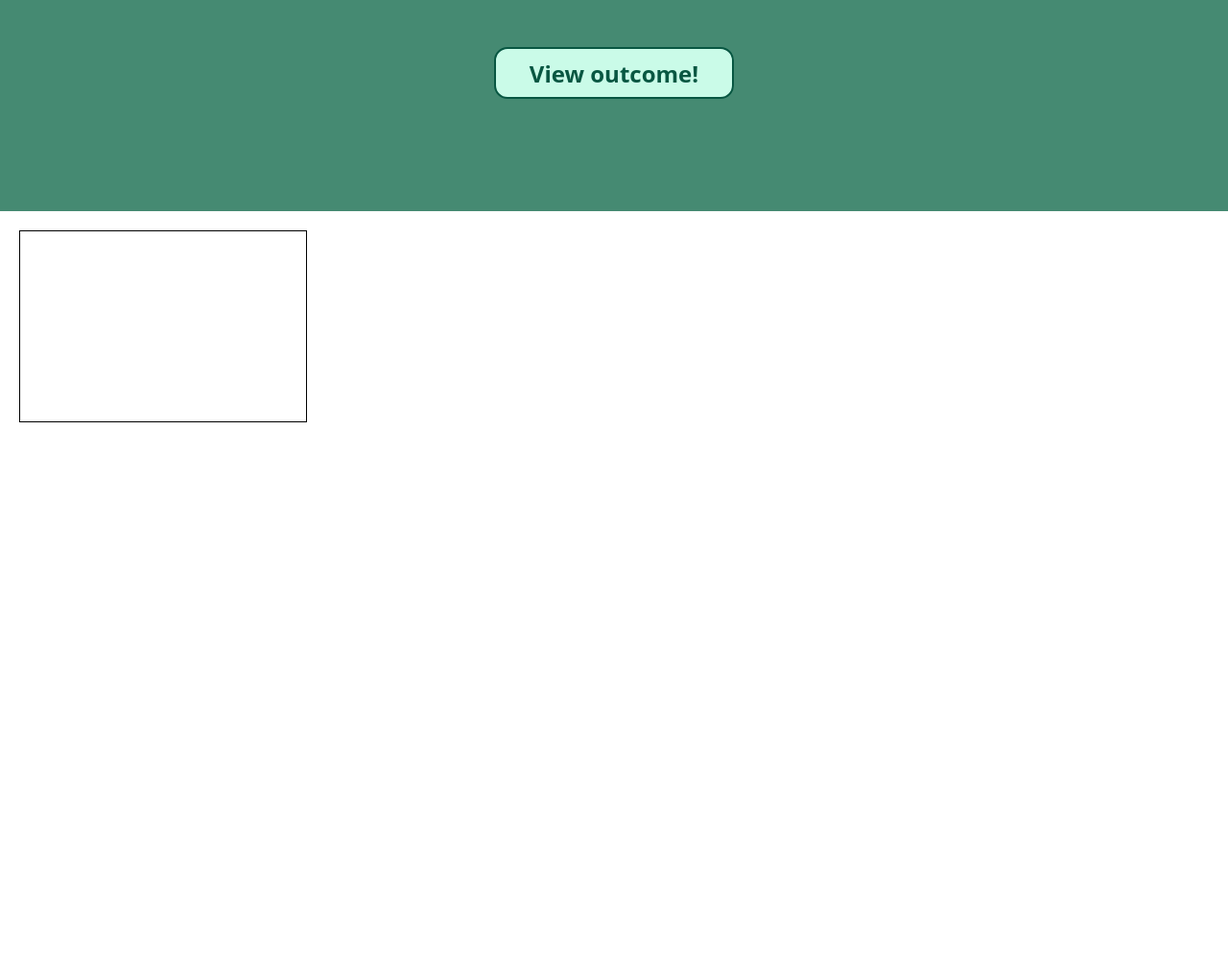
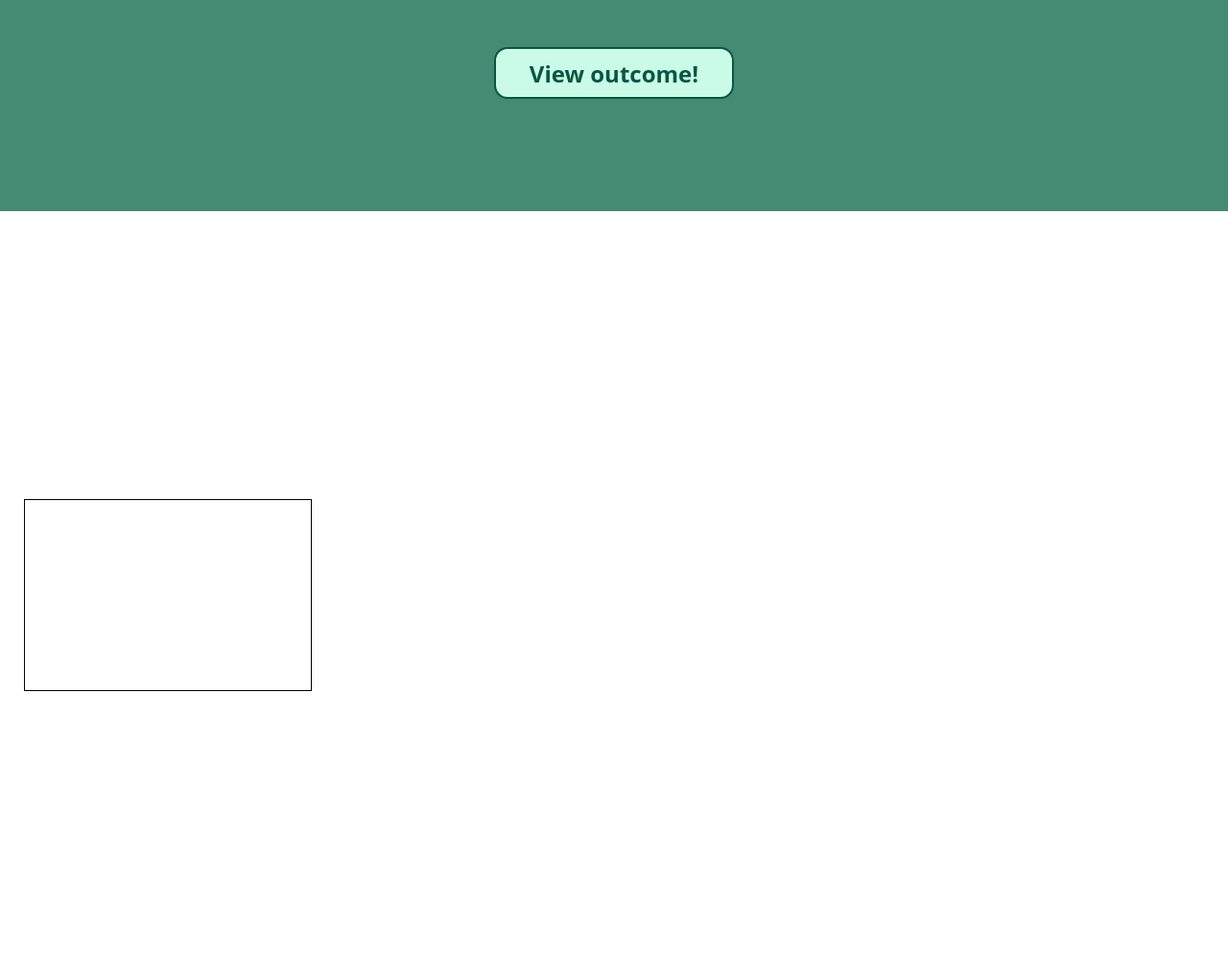
Before and after one commit to nikhilNathwani/Moneyline, a Flask app: page / in a window 1280 px wide. Shown: the part 1380-2400 px from the top of the page at 96% size. Run offline with Flask 2, Linux system fonts and the light colour scheme.

Commit message:
Started adding total-profit div in Results page, and did some refactoring in query-ui-update.js to separate out the creation of the total-profits div from the raw-data div into separate functions. Also split the css into separate files for landing page, filter page, results page, and global css for easier readability.

```diff
--- /dev/null
+++ b/static/css/global.css
@@ -0,0 +1,18 @@
+/* Add global styles */
+* {
+    margin: 0;
+    padding: 0;
+    box-sizing: border-box;
+  }
+
+  body {
+    font-family: 'Open Sans', sans-serif;
+  }
+
+  div.page-container {
+    height: 100vh;
+    padding: 0px 25px;
+    display: flex;
+    align-items: center;
+    text-align: center;
+  }
--- /dev/null
+++ b/static/css/landing-page.css
@@ -0,0 +1,19 @@
+div#landing-page {
+    background-color: #085742;
+  }
+
+  div#landing-page > div#title-area {
+    margin: auto;
+  }
+
+  div#landing-page > div#title-area > h1 {
+    font-size: 84px;
+    color: white;
+    margin-bottom: 20px;
+  }
+
+  div#landing-page > div#title-area > h2 {
+    font-size: 32px;
+    color: #CAFBE8;
+    line-height: 50px;
+  }
--- /dev/null
+++ b/static/css/results-page.css
@@ -0,0 +1,10 @@
+div#results-page > #raw-data-UI {
+  border: 1px solid black;
+  width: 300px;
+  height: 200px;
+  overflow-y: scroll;
+}
+
+div#results-page > #raw-data-UI > div {
+  padding: 5px;
+}
--- a/static/css/styles.css
+++ /dev/null
@@ -1,109 +0,0 @@
-/* Add global styles */
-* {
-  margin: 0;
-  padding: 0;
-  box-sizing: border-box;
-}
-
-body {
-  font-family: 'Open Sans', sans-serif;
-}
-
-div.page-container {
-  height: 100vh;
-  padding: 0px 25px;
-  display: flex;
-  align-items: center;
-  text-align: center;
-}
-
-div#landing-page {
-  background-color: #085742;
-}
-
-div#landing-page > div#title-area {
-  margin: auto;
-}
-
-div#landing-page > div#title-area > h1 {
-  font-size: 84px;
-  color: white;
-  margin-bottom: 20px;
-}
-
-div#landing-page > div#title-area > h2 {
-  font-size: 32px;
-  color: #CAFBE8;
-  line-height: 50px;
-}
-
-div#filter-page {
-  background-color: #458A72;
-}
-
-div#filter-page > div#input-area {
-  width: 1000px;
-  margin: auto;
-  font-size: 64px;
-  font-weight: bold;
-  color: white;
-}
-
-div#filter-page > div#input-area > div#filter-paragraph {
-  line-height: 108px;
-  margin-bottom: 80px;
-}
-
-div#filter-page > div#input-area > div#filter-paragraph > select {
-  font-size: 32px;
-  font-weight: bold;
-  height: 54px;
-  position: relative;
-  bottom: 10px;
-  color: #085742;
-  text-align: center;
-  margin: 0 5px;
-  padding: 0 12px;
-}
-
-#input-area > #submit > button {
-  height: 54px;
-  width: 250px;
-  font-family: 'Open Sans', sans-serif;
-  font-size: 24px;
-  font-weight: bold;
-  background-color: #CAFBE8;
-  color: #085742;
-  border: 2px solid #085742;
-  border-radius: 14px;
-}
-
-#input-area > #submit > button:hover {
-  background-color: #085742;
-  cursor: pointer;
-  color: white;
-  border-color: white;
-  border-width: 3px;
-}
-
-#input-area > #submit > button:active {
-  background-color: #0a6d53;
-}
-
-#main-content {
-  flex: 1; /* take up the remaining space */
-  height: 100%;
-  padding: 20px;
-  /*background-color: rgba(255, 255, 255);*/ /* add a background color for illustration */
-}
-
-#main-content > #raw-data-container {
-  border: 1px solid black;
-  width: 300px;
-  height: 200px;
-  overflow-y: scroll;
-}
-
-#main-content > #raw-data-container > div {
-  padding: 5px;
-}
--- a/templates/index.html
+++ b/templates/index.html
@@ -1,7 +1,10 @@
 <html>
     <head>
         <title>NBA Bet Simulator</title>
-        <link rel="stylesheet" href="/static/css/styles.css">
+        <link rel="stylesheet" href="/static/css/global.css">
+        <link rel="stylesheet" href="/static/css/landing-page.css">
+        <link rel="stylesheet" href="/static/css/filter-page.css">
+        <link rel="stylesheet" href="/static/css/results-page.css">
     </head>
     <body>
         <div id="landing-page" class="page-container">
@@ -40,8 +43,9 @@
             </div>
         </div>
 
-        <div id="main-content">
-            <div id="raw-data-container"></div>
+        <div id="results-page" class="page-container">
+            <div id="total-profit-UI"></div>
+            <div id="raw-data-UI"></div>
         </div>
 
         <!-- include the JavaScript file that generates the dropdown options -->
```
Also changed, not shown: static/css/filter-page.css (added, +52 -0 lines), static/js/query-ui-update.js (+27 -12 lines).
